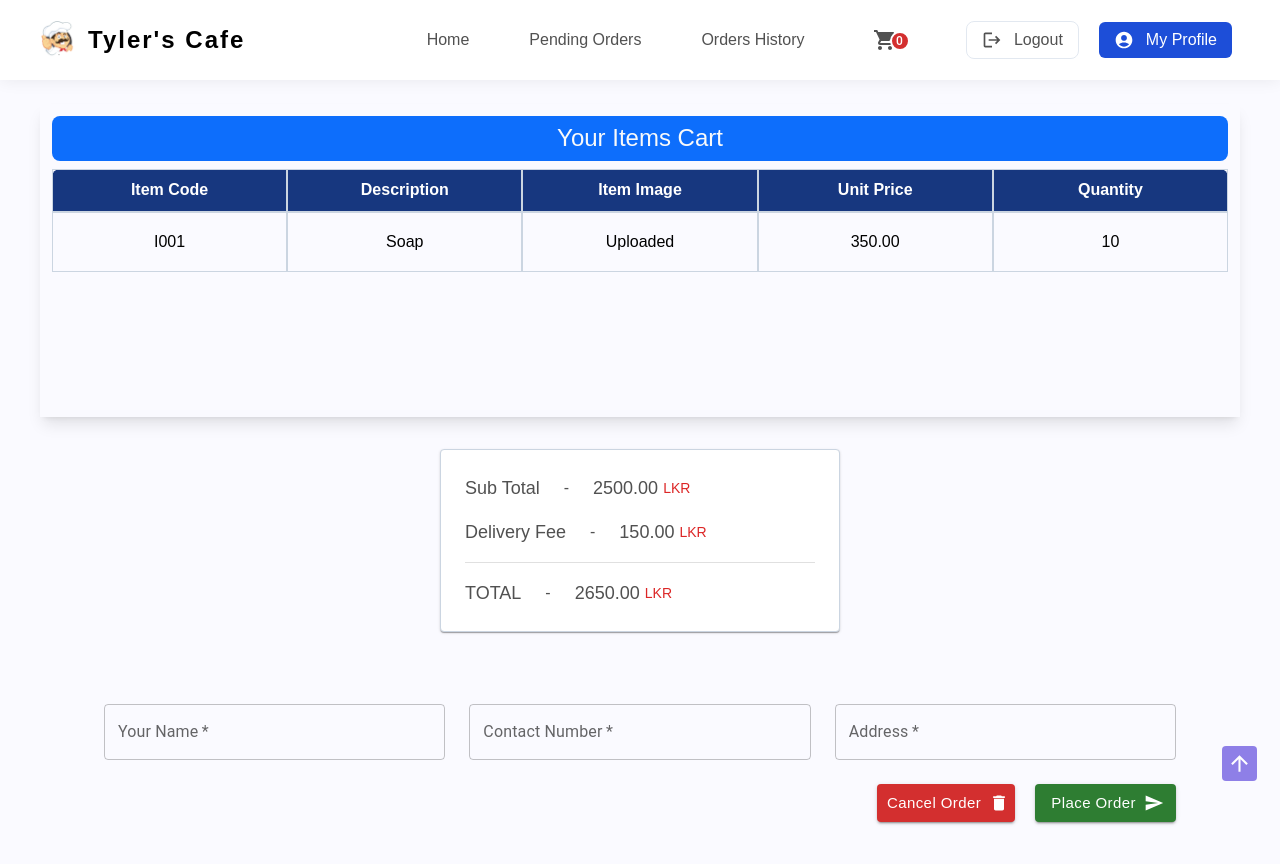
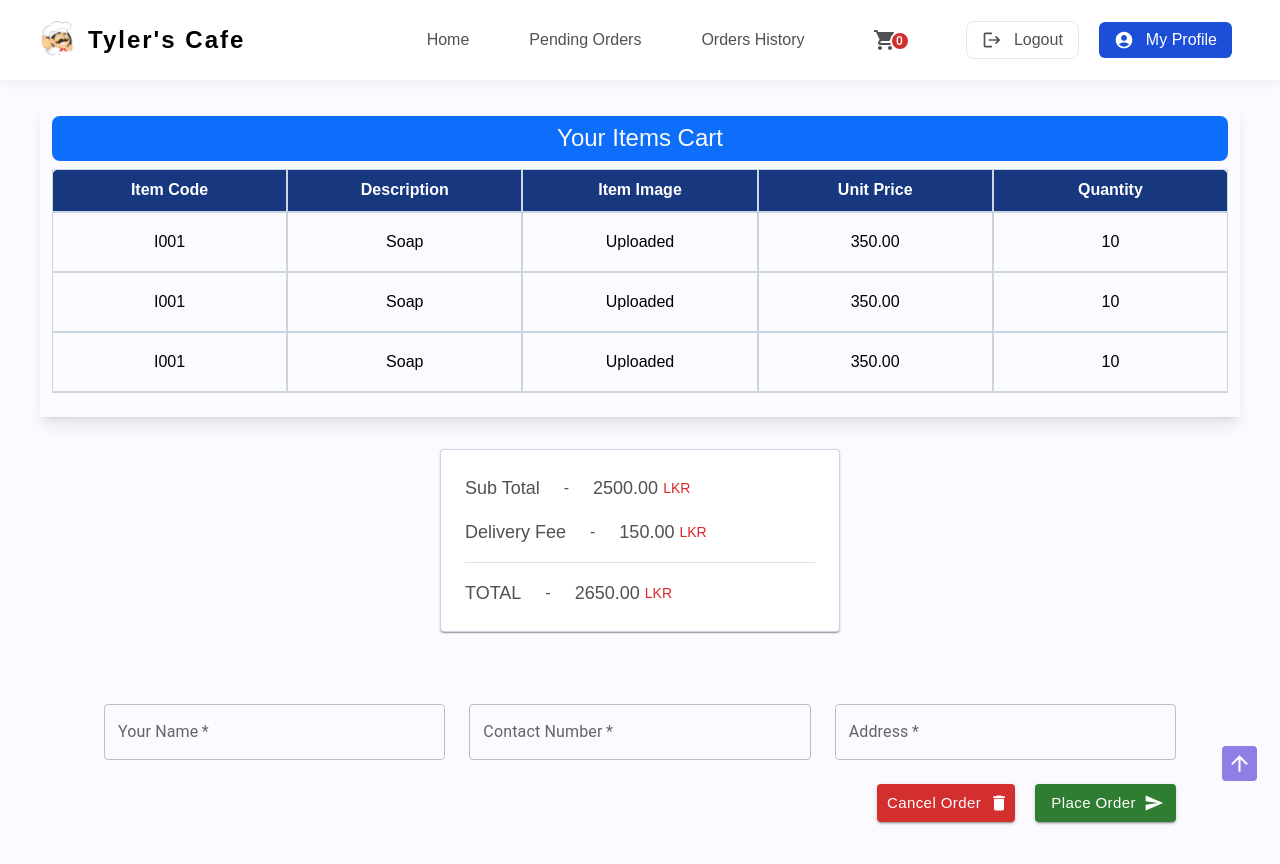
Before and after one commit to AshanSandeep06/Food-Shop-System, a React (Create React App) app in the folder frontend/: page /placeOrder in a window 1280 px wide. Shown: the top 864 px of the page. Built offline with nearby package versions, Linux system fonts and the light colour scheme.

Commit message:
Content Updated

```diff
--- a/frontend/src/components/Table/Table.tsx
+++ b/frontend/src/components/Table/Table.tsx
@@ -25,7 +25,7 @@ const Table = (props: TableProps) => {
         <div className="w-full pb-6 rounded-2 overflow-x-auto scroll-smooth">
           <table
             id="tblCartItems"
-            className="table-fixed border-collapse grid grid-cols-1"
+            className="table-fixed border-collapse grid grid-cols-1 overflow-x-auto scroll-smooth"
           >
             <thead
               className="text-white grid grid-cols-1 h-[43px]"
--- a/frontend/src/pages/PlaceOrder/PlaceOrder.tsx
+++ b/frontend/src/pages/PlaceOrder/PlaceOrder.tsx
@@ -19,7 +19,7 @@ const PlaceOrder = () => {
           "Unit Price",
           "Quantity",
         ]}
-        tblData={[["I001", "Soap", "Uploaded", "350.00", "10"]]}
+        tblData={[["I001", "Soap", "Uploaded", "350.00", "10"], ["I001", "Soap", "Uploaded", "350.00", "10"], ["I001", "Soap", "Uploaded", "350.00", "10"], ["I001", "Soap", "Uploaded", "350.00", "10"],["I001", "Soap", "Uploaded", "350.00", "10"],["I001", "Soap", "Uploaded", "350.00", "10"],["I001", "Soap", "Uploaded", "350.00", "10"],["I001", "Soap", "Uploaded", "350.00", "10"],["I001", "Soap", "Uploaded", "350.00", "10"],["I001", "Soap", "Uploaded", "350.00", "10"]]}
       />
 
       {/* ===================================================== */}
```
